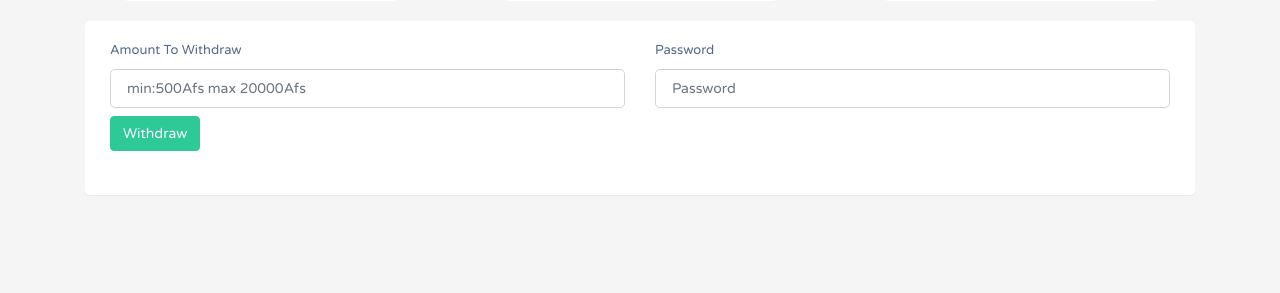
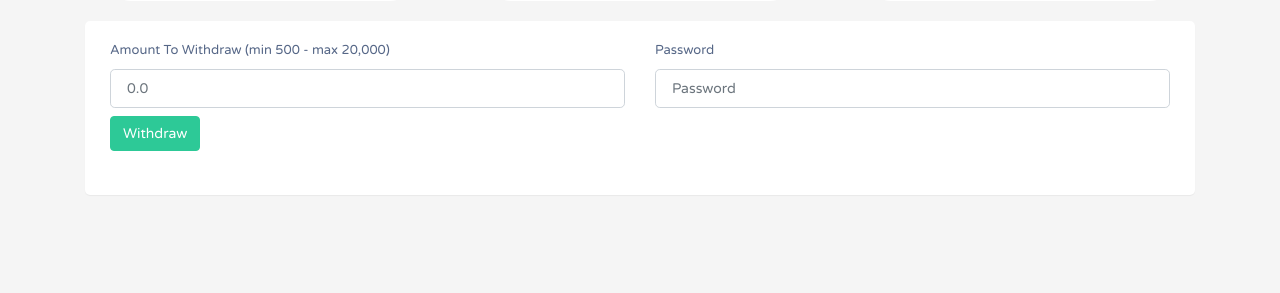
Before and after one commit to MMnaimi/banking-system, a Flask app: template app/templates/withdraw.html in a window 1280 px wide. Shown: the part 168-461 px from the top of the page. Run offline with Flask 2, Linux system fonts and the light colour scheme; tables that the repository leaves empty hold one stand-in row (values such as "Sample post"); the template is opened without the code that fills it: values that come from a table or form of the project are taken from there, most other values are stand-ins (such as "Sample title", 1, 10 or a date in 2020); some libraries are stand-ins or nearby versions.

Commit message:
UI enhanced

```diff
--- a/app/forms.py
+++ b/app/forms.py
@@ -32,20 +32,20 @@ class ContactForm(FlaskForm):
 
 
 class WithdrawForm(FlaskForm):
-    amount = IntegerField(label='Amount To Withdraw', render_kw={'placeholder':'min:500Afs max 20000Afs', 'class':'form-control'}, validators=[DataRequired(), NumberRange(min=500, max=20000, message="Amount must be between 500 and 20000")])
+    amount = IntegerField(label='Amount To Withdraw (min 500 - max 20,000)', render_kw={'placeholder':'0.0', 'class':'form-control'}, validators=[DataRequired(), NumberRange(min=500, max=20000, message="Amount must be between 500 and 20000")])
     password = PasswordField(label='Password', render_kw={'placeholder':'Password', 'class':'form-control'}, validators=[DataRequired()])
     submit = SubmitField(label='Done')
 
 
 class DepositForm(FlaskForm):
-    amount = IntegerField(label='Amount To Deposit', render_kw={'placeholder':'min:500Afs max 1000000Afs', 'class':'form-control'}, validators=[DataRequired(), NumberRange(min=500, max=1000000, message="Amount must be between 500 and 1000000")])
+    amount = IntegerField(label='Amount To Deposit (min 500 - max 1,000,000)', render_kw={'placeholder':'0.0', 'class':'form-control'}, validators=[DataRequired(), NumberRange(min=500, max=1000000, message="Amount must be between 500 and 1000000")])
     password = PasswordField(label='Password', render_kw={'placeholder':'Password', 'class':'form-control'}, validators=[DataRequired()])
     submit = SubmitField(label='Done')
 
 
 class TransferForm(FlaskForm):
     account_no = StringField(label='Transfer To',render_kw={'placeholder':'Account No.', 'class':'form-control'}, validators=[DataRequired()])
-    amount = IntegerField(label='Amount To Transfer', render_kw={'placeholder':'min:500Afs max 20000Afs', 'class':'form-control'}, validators=[DataRequired(), NumberRange(min=500, max=20000, message="Amount must be between 500 and 20000")])
+    amount = IntegerField(label='Amount To Transfer (min 500 - max 20,000)', render_kw={'placeholder':'0.0', 'class':'form-control'}, validators=[DataRequired(), NumberRange(min=500, max=20000, message="Amount must be between 500 and 20000")])
     password = PasswordField(label='Password', render_kw={'placeholder':'Password', 'class':'form-control'}, validators=[DataRequired()])
     submit = SubmitField(label='Done')
 
--- a/app/templates/logs.html
+++ b/app/templates/logs.html
@@ -23,7 +23,6 @@
     <nav class="navbar navbar-light bg-light container-fluid" style="background-color: rgb(80,80,80) !important;">
         <div class="container-fluid">
           <a class="navbar-brand logo" href="/">Home</a>
-          <h3 style="color: #2dc997; font-weight: bold;">Transactions log</h3>
           <a href="/user/profile" style="text-decoration: none;"><span class="logo"> {{ current_user.username.upper() }}</span></a>
 
         </div>
--- a/app/templates/users_list.html
+++ b/app/templates/users_list.html
@@ -20,7 +20,6 @@
     <nav class="navbar navbar-light bg-light container-fluid" style="background-color: rgb(80,80,80) !important;">
         <div class="container-fluid">
           <a class="navbar-brand logo" href="/">Home</a>
-          <h3 style="color: #2dc997;">User List</h3>
           <a href="/user/profile" style="text-decoration: none;"><span class="logo"> {{ current_user.username.upper() }}</span></a>
 
         </div>
--- a/app/templates/withdraw.html
+++ b/app/templates/withdraw.html
@@ -2,8 +2,8 @@
 
 {% block pagetitle %} Withdraw {% endblock %}
 
-{% block trans_title %} Withdraw money from your account {% endblock %}
 
+{% block trans_title %}Withdrawal{% endblock %}
 {% block trans_body %}
   <form action="" method="post" style="margin:0 auto;">
     {{ form.csrf_token() }}
```
